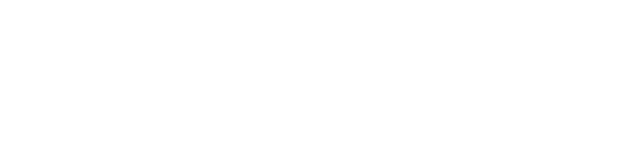
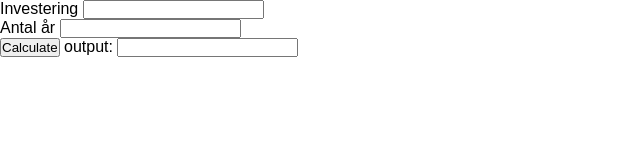
Before and after one commit to NisePistol/Projekt-2, a plain HTML site: page simulator.html in a window 1280 px wide. Shown: the whole page, without its empty margins (0-640 px from the left). Drawn offline with Linux system fonts and the light colour scheme.

Commit message:
calculator

```diff
--- a/app.js
+++ b/app.js
@@ -0,0 +1,14 @@
+function calculate() {
+    let investment;
+    let years;
+    let increase = 3;
+
+    investment = Number(document.form.investering.value);
+    years = Number(document.form.år.value);
+
+    for (let index = 0; index < years; index++) {
+        investment *= increase;
+    }
+
+    document.form.resultat.value = investment;
+}
--- a/simulator.html
+++ b/simulator.html
@@ -4,9 +4,30 @@
     <meta charset="UTF-8">
     <meta http-equiv="X-UA-Compatible" content="IE=edge">
     <meta name="viewport" content="width=device-width, initial-scale=1.0">
+    <link rel="stylesheet" href="style.css">
+    <script defer src="app.js"></script>
     <title>Simulator</title>
 </head>
 <body>
+    <form name="form">
+        <div class="Formulär">
+            <div class="Input">
+                <label for="">
+                    Investering
+                    <input type="text" name="investering" id="investmen">
+                </label>
+            </div>
+            <div class="Input">
+                <label for="">
+                    Antal år
+                    <input type="text" name="år" id="years">
+                </label>
+            </div>
 
+            <input type="button" value="Calculate" onclick="calculate()">
+
+            output: <input type="text" name="resultat">
+        </div>
+    </form>
 </body>
 </html>
--- a/style.css
+++ b/style.css
@@ -281,6 +281,11 @@ hr.Solid {
     font-size: 3em;
 }
 
+.Formulär {
+
+}
+
+
 @media (max-width: 950px) {
     .Navigationsbar {
         display: none;
```
Also changed, not shown: index.html (+9 -1 lines).
